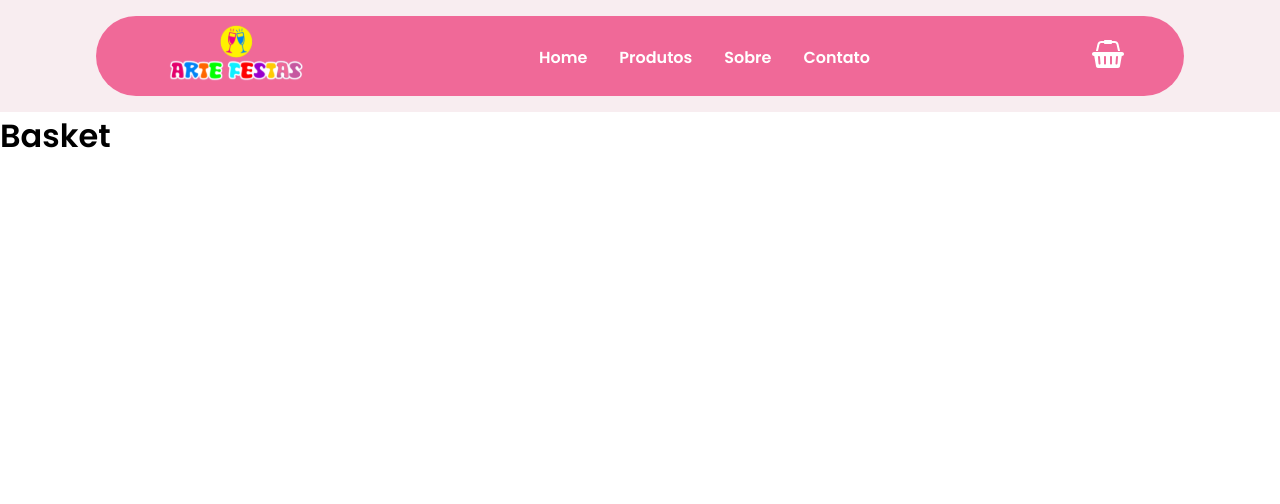
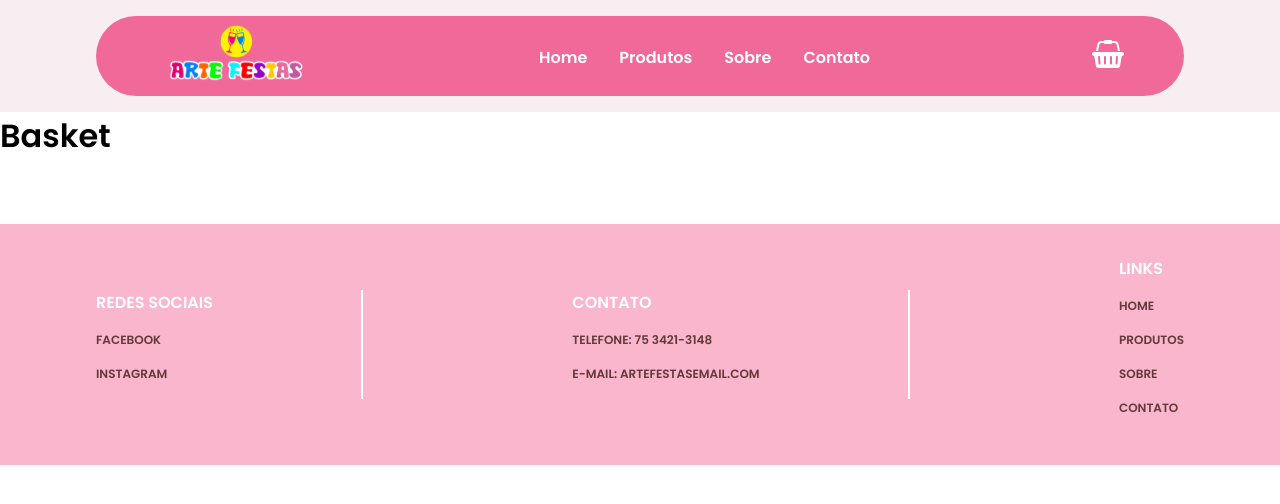
Before and after one commit to gabrieljcf/marketplace-site, a React (Create React App) app: page /basket in a window 1280 px wide. Shown: the top 504 px of the page. Built offline with nearby package versions, Linux system fonts and the light colour scheme.

Commit message:
feature: add footer component

```diff
--- a/src/App.tsx
+++ b/src/App.tsx
@@ -1,3 +1,4 @@
+import { Footer } from "./components/Footer";
 import { Header } from "./components/Header";
 import { Router } from "./routes";
 import { GlobalStyle } from "./styles/global";
@@ -7,6 +8,7 @@ export function App() {
     <>
       <Header />
       <Router />
+      <Footer />
       <GlobalStyle />
     </>
   );
--- /dev/null
+++ b/src/components/Footer/index.tsx
@@ -0,0 +1,36 @@
+import { Link } from "react-router-dom";
+import { Container, Content } from "./style";
+
+export function Footer() {
+  return (
+    <Container>
+      <Content>
+        <div>
+          <span>redes sociais</span>
+          <ul>
+            <li><a href="#" target="_blank">facebook</a></li>
+            <li><a href="#" target="_blank">instagram</a></li>
+          </ul>
+        </div>
+
+        <div>
+          <span>Contato</span>
+          <ul>
+            <li>Telefone: 75 3421-3148</li>
+            <li>E-mail: artefestasemail.com</li>
+          </ul>
+        </div>
+
+        <div className="links">
+          <span>Links</span>
+          <ul>
+            <li><Link to="/">Home</Link></li>
+            <li><Link to="products">Produtos</Link></li>
+            <li><Link to="/#about">Sobre</Link></li>
+            <li><Link to="/#contact">Contato</Link></li>
+          </ul>
+        </div>
+      </Content>
+    </Container>
+  );
+}
--- /dev/null
+++ b/src/components/Footer/style.ts
@@ -0,0 +1,52 @@
+import styled from "styled-components";
+
+export const Container = styled.footer`
+  background: var(--pink-medium);
+  width: 100%;
+
+  margin-top: 4rem;
+`;
+
+export const Content = styled.div`
+  max-width: 1120px;
+  margin: 0 auto;
+  padding: 2rem 1rem;
+
+  display: flex;
+  align-items: center;
+  justify-content: space-between;
+  max-height: 300px;
+
+
+  div {
+    position: relative;
+
+    &:not(.links):before {
+      content: '';
+      width: 2px;
+      height: 100%;
+
+      position: absolute;
+      top: 0;
+      right: -150px;
+
+      background: var(--text-light);
+    }
+
+    span {
+      display: block;
+      color: var(--text-light);
+      font-weight: 600;
+      text-transform: uppercase;
+      margin-bottom: 1rem;
+    }
+
+    ul li, a {
+      color: var(--text-body);
+      margin-bottom: 1rem;
+      font-weight: 600;
+      font-size: .75rem;
+      text-transform: uppercase;
+    }
+  }
+`;
```
